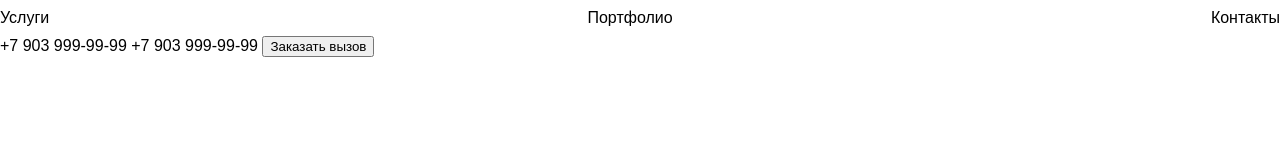
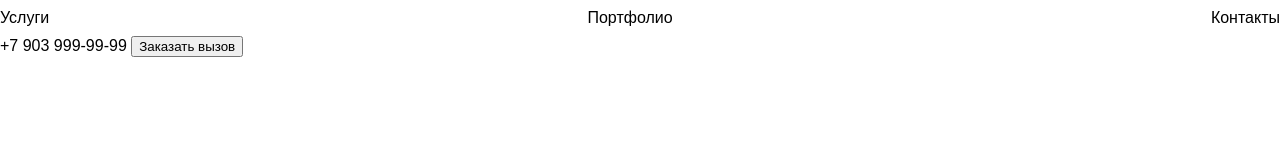
Before and after one commit to LongWinterNight/special-app, a plain HTML site: page index.html in a window 1280 px wide. Drawn offline with Linux system fonts and the light colour scheme.

Commit message:
remove one contact

```diff
--- a/index.html
+++ b/index.html
@@ -18,7 +18,6 @@
         </nav>
         <div>
             <a href="tel:+79039999999">+7 903 999-99-99</a>
-            <a href="tel:+79039999998">+7 903 999-99-99</a>
             <button>Заказать вызов</button>
         </div>
     </header>
```
